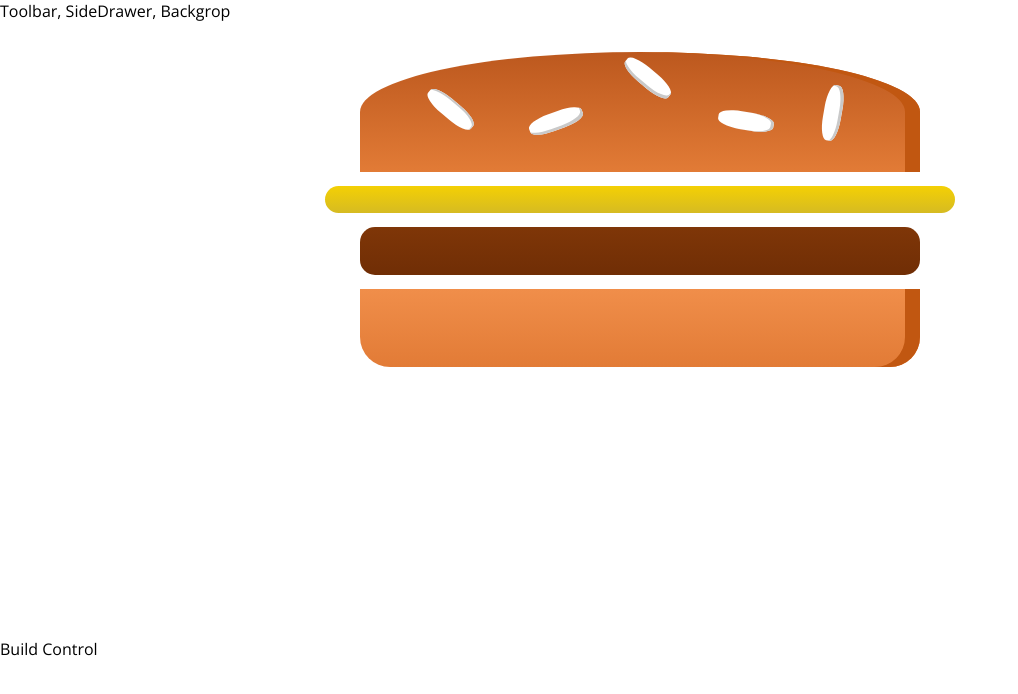
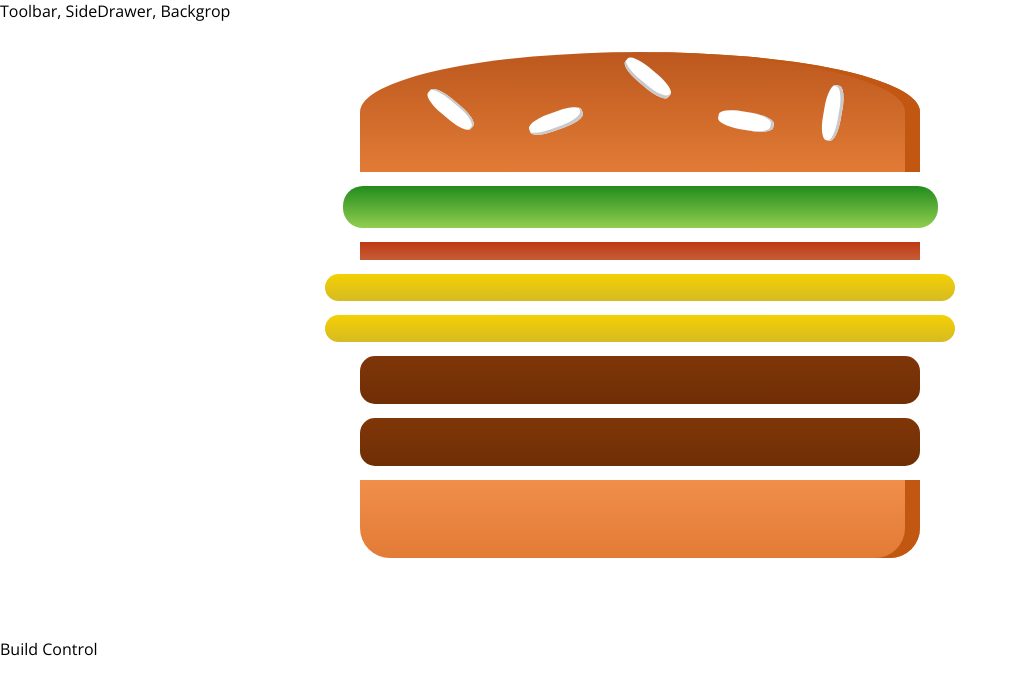
Before and after one commit to dusan011/Burger-app, a React (Create React App) app: page / in a window 1280 px wide. Shown: the top 694 px of the page, without its empty margins (0-1018 px from the left). Built offline with nearby package versions, Linux system fonts and the light colour scheme.

Commit message:
added burger ingredients to be dynamic

```diff
--- a/src/components/Burger/Burger.jsx
+++ b/src/components/Burger/Burger.jsx
@@ -3,11 +3,15 @@
 import BurgerIngredient from "./BurgerIngredient/BurgerIngredient";
 
 const burger = props => {
+  const transformedIngredients = Object.keys(props.ingredients).map(igKey => {
+    return [...Array(props.ingredients[igKey])].map((_, i) => {
+      return <BurgerIngredient key={igKey + i} type={igKey} />;
+    });
+  });
   return (
     <div className={classes.Burger}>
       <BurgerIngredient type="bread-top" />
-      <BurgerIngredient type="cheese" />
-      <BurgerIngredient type="meat" />
+      {transformedIngredients}
       <BurgerIngredient type="bread-bottom" />
     </div>
   );
--- a/src/containers/BurgerBuilder/BurgerBuilder.jsx
+++ b/src/containers/BurgerBuilder/BurgerBuilder.jsx
@@ -4,11 +4,18 @@
 import Burger from "../../components/Burger/Burger";
 
 class BurgerBuilder extends Component {
-  state = {};
+  state = {
+    ingredients: {
+      salad: 1,
+      bacon: 1,
+      cheese: 2,
+      meat: 2
+    }
+  };
   render() {
     return (
       <Aux>
-        <Burger />
+        <Burger ingredients={this.state.ingredients} />
         <div>Build Control</div>
       </Aux>
     );
```
